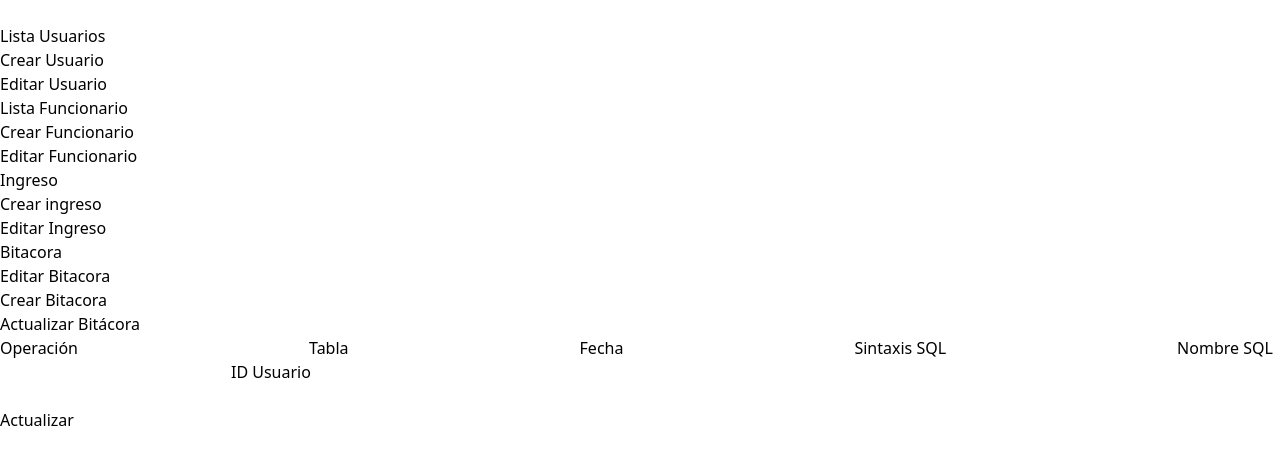
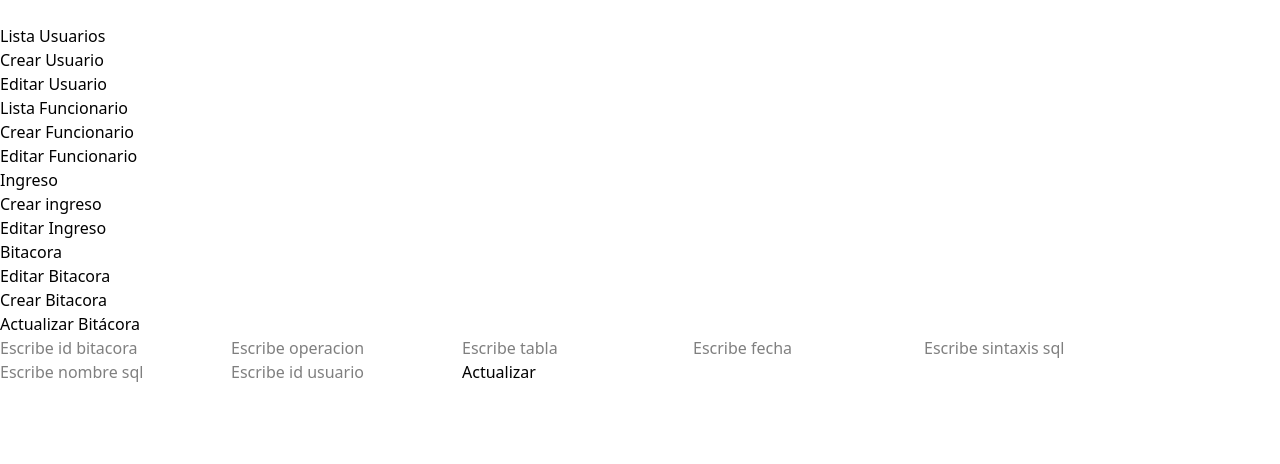
Before and after one commit to juniorsmith21/TareaAJJS, an Angular app: page /editar-bitacora/1 in a window 1280 px wide. Shown: the top 464 px of the page. Built offline with nearby package versions, Linux system fonts and the light colour scheme; no server answers.

Commit message:
feat:Modificacion en el componnente de actualizar

```diff
--- a/src/app/app.html
+++ b/src/app/app.html
@@ -20,7 +20,7 @@
 <br>
 <a routerLink="/bitacora">Bitacora</a>
 <br>
-<a routerLink="/editar-bitacora"> Editar Bitacora</a>
+<a routerLink="/editar-bitacora/:id"> Editar Bitacora</a>
 <br>
 <a routerLink="/crear-bitacora">Crear Bitacora</a>
 <br>
--- a/src/app/app.routes.ts
+++ b/src/app/app.routes.ts
@@ -30,7 +30,7 @@ export const routes: Routes = [
 
 
     {path:'bitacora', component:Bitacora},
-  { path: 'editar-bitacora/:id_bitacora', component: EditarBitacora },
+  { path: 'editar-bitacora/:id', component: EditarBitacora },
     {path:'crear-bitacora', component:CrearBitacora},
 
 
--- a/src/app/crear-bitacora/crear-bitacora.html
+++ b/src/app/crear-bitacora/crear-bitacora.html
@@ -1,4 +1,4 @@
-<h2>Registrar Bitácora</h2>
+<h2>Crear Bitácora</h2>
 
 <form (ngSubmit)="guardarBitacora()">
 
--- a/src/app/editar-bitacora/editar-bitacora.html
+++ b/src/app/editar-bitacora/editar-bitacora.html
@@ -1,28 +1,21 @@
-<h2>Actualizar Bitácora</h2>
+<h1>Actualizar Bitácora</h1>
 
 <form (ngSubmit)="actualizarBitacora()">
 
-  <label>Operación</label>
+    <input placeholder="Escribe id bitacora" name="id" [(ngModel)]="bitacora.id_bitacora">
 
-  <input type="text" name="operacion" [(ngModel)]="bitacora.operacion">
+    <input placeholder="Escribe operacion" name="operacion" [(ngModel)]="bitacora.operacion">
 
+    <input placeholder="Escribe tabla" name="tabla" [(ngModel)]="bitacora.tabla">
 
-  <label>Tabla</label>
+    <input placeholder="Escribe fecha" name="fecha" [(ngModel)]="bitacora.fecha">
 
-  <input type="text" name="tabla" [(ngModel)]="bitacora.tabla" >
-  <label>Fecha</label>
+    <input placeholder="Escribe sintaxis sql" name="sintaxis" [(ngModel)]="bitacora.sintaxis_sql">
 
-  <input type="text" name="fecha" [(ngModel)]="bitacora.fecha">
-  <label>Sintaxis SQL</label>
+    <input placeholder="Escribe nombre sql" name="nombre_sql" [(ngModel)]="bitacora.nombre_sql">
 
-  <input type="text" name="sintaxis_sql"  [(ngModel)]="bitacora.sintaxis_sql" >
-  <label>Nombre SQL</label>
-  <input type="text" name="nombre_sql"[(ngModel)]="bitacora.nombre_sql">
+    <input placeholder="Escribe id usuario" name="id_usr" [(ngModel)]="bitacora.id_usuario">
 
-  <label>ID Usuario</label>
-  <input type="text" name="id_usuario" [(ngModel)]="bitacora.id_usuario">
-
-  <br><br>
-  <button type="submit"> Actualizar</button>
+    <button type="submit"> Actualizar </button>
 
 </form>
--- a/src/app/editar-bitacora/editar-bitacora.ts
+++ b/src/app/editar-bitacora/editar-bitacora.ts
@@ -7,115 +7,43 @@ import { ActivatedRoute, Router } from '@angular/router';
   selector: 'app-editar-bitacora',
   imports: [FormsModule],
   templateUrl: './editar-bitacora.html',
-  styleUrl: './editar-bitacora.css'
+  styleUrl: './editar-bitacora.css',
 })
 export class EditarBitacora {
-
-  id_bitacora: number = 0;
+  id_bitacora: string = '';
 
   bitacora = {
+    id_bitacora: '',
     operacion: '',
     tabla: '',
     fecha: '',
     sintaxis_sql: '',
     nombre_sql: '',
     id_usuario: ''
-
   };
 
-
-  constructor(
-    private http: HttpClient,
-    private router: Router,
-    private route: ActivatedRoute
-  ) {}
-
-
+  constructor(private http: HttpClient, private router: Router, private route: ActivatedRoute) {}
 
   ngOnInit() {
-
-    this.id_bitacora =
-      this.route.snapshot.params['id_bitacora'];
-
-    console.log('ID recibido:', this.id_bitacora);
-
-    this.traerBitacora();
-
+    this.id_bitacora = this.route.snapshot.params['id_bitacora'];
   }
 
-  traerBitacora() {
-
-    this.http.get<any[]>( `https://srrpeanqjqfxtnuwhjez.supabase.co/rest/v1/bitacora?id_bitacora=eq.${this.id_bitacora}`,
-
+  actualizarBitacora() {
+    this.http.patch(
+      "https://srrpeanqjqfxtnuwhjez.supabase.co/rest/v1/bitacora?id_bitacora=eq." + this.id_bitacora,
+      this.bitacora,
       {
         headers: {
-
-          Authorization: 'Bearer sb_publishable_qnp1xzi89N_0c2Yex-wbwQ_ddmCG28x',
-          apikey: 'sb_publishable_qnp1xzi89N_0c2Yex-wbwQ_ddmCG28x',
-          'Content-Type': 'application/json'
+          Authorization: "Bearer sb_publishable_qnp1xzi89N_0c2Yex-wbwQ_ddmCG28x",
+          apikey: "sb_publishable_qnp1xzi89N_0c2Yex-wbwQ_ddmCG28x",
+          'Content-Type': "application/json"
         }
       }
-
     ).subscribe({
-
       next: (res) => {
-
-        console.log('Bitácora encontrada:', res);
-
-        if (res.length > 0) { this.bitacora = res[0];
-        }
-
-      },
-
-      error: (error) => {console.error('Error al traer bitácora:',error
-        );
+        alert('Registro Actualizado Correctamente ' + res);
+        this.router.navigate(['/editarBitacora']);
       }
-
     });
-
   }
-
-
-  actualizarBitacora() {
-
-    this.http.patch(
-
-      `https://srrpeanqjqfxtnuwhjez.supabase.co/rest/v1/bitacora?id_bitacora=eq.${this.id_bitacora}`,this.bitacora,
-
-      {
-
-        headers: {
-
-          Authorization: 'Bearer sb_publishable_qnp1xzi89N_0c2Yex-wbwQ_ddmCG28x',
-          apikey: 'sb_publishable_qnp1xzi89N_0c2Yex-wbwQ_ddmCG28x',
-          'Content-Type': 'application/json'
-        }
-
-      }
-
-    ).subscribe({next: (res) => {
-      console.log('Bitácora actualizada:', res );
-
-  alert('Registro actualizado correctamente' );
-  this.router.navigate(['/bitacora']);
-
-      },
-
-      error: (error) => {
-
-        console.error(
-          'Error al actualizar:',
-          error
-        );
-
-        alert(
-          'Error al actualizar el registro'
-        );
-
-      }
-
-    });
-
-  }
-
 }
```
